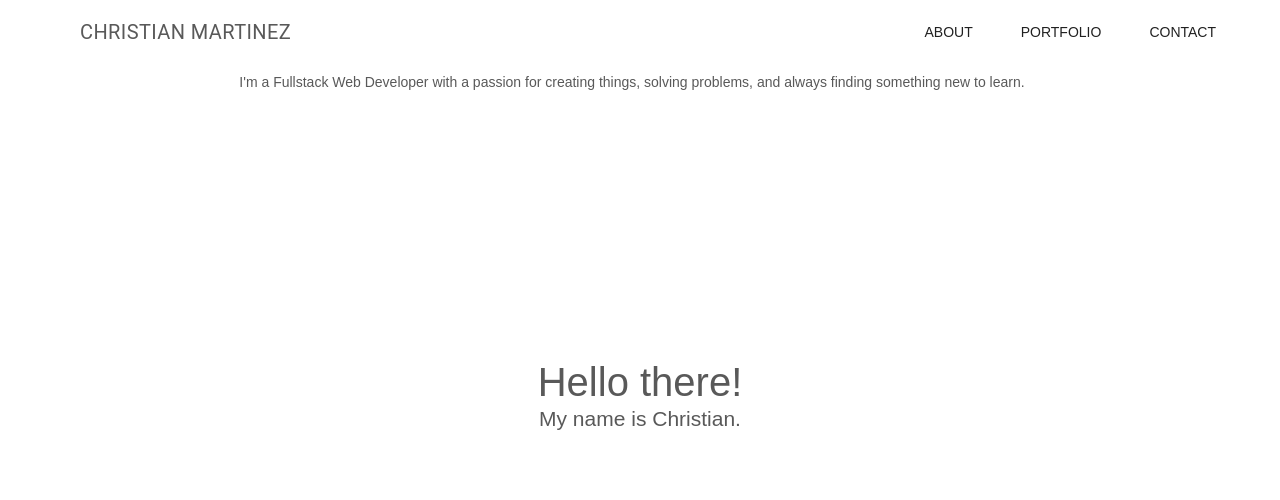
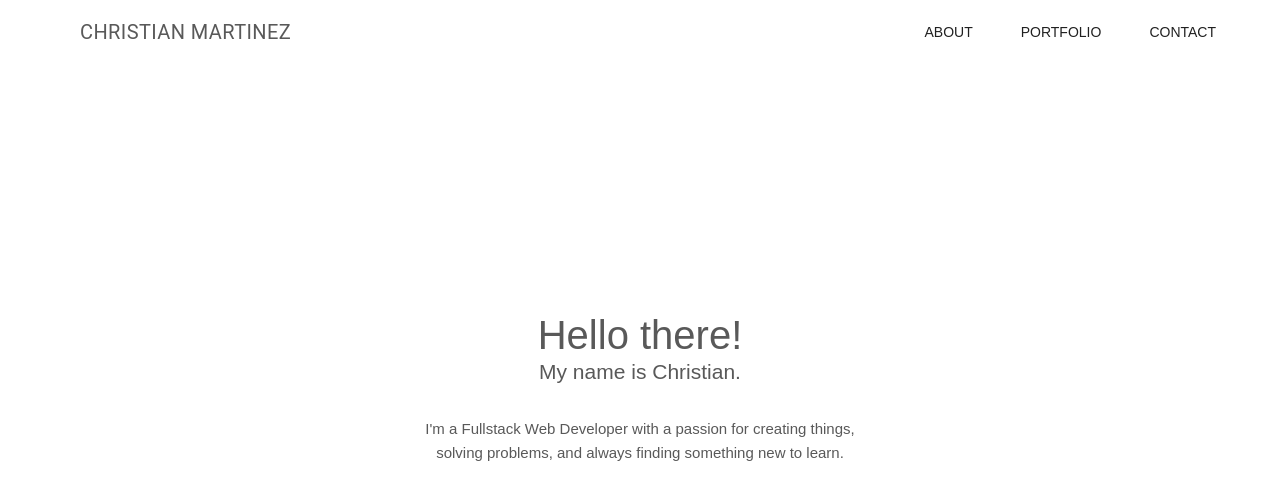
Before and after one commit to christiangmartinez/xtianmartinez.com, a React (Create React App) app: page /about in a window 1280 px wide. Shown: the top 500 px of the page. Built offline with nearby package versions, Linux system fonts and the light colour scheme.

Commit message:
finish line spacing on about page

```diff
--- a/src/containers/About.js
+++ b/src/containers/About.js
@@ -1,15 +1,17 @@
 import React from 'react'
 
 const About = () => (
-  <div className="mdl-grid">
-    <div className="greeting mdl-cell--12-col">
-      Hello there!<br/>
-      <span className="intro">My name is Christian.</span>
-    </div>
-    <div className="mdl-cell--12-col about-text">
-      I'm a Fullstack Web Developer with a passion for creating things, solving problems, and always finding something new to learn.
-    </div>
+<div className="mdl-grid">
+  <div className="greeting mdl-cell--12-col">
+    Hello there!<br/>
+    <span className="intro">My name is Christian.</span>
+    <br/>
+    <br/>
+    <p className="about-text">
+      I'm a Fullstack Web Developer with a passion for creating things,<br/>solving problems, and always finding something new to learn.
+    </p>
   </div>
+</div>
 )
 
 export default About
--- a/src/index.css
+++ b/src/index.css
@@ -47,7 +47,8 @@ body {
   text-align: center;
 }
 
-.about-text {
+p.about-text {
+  font-size: 15px;
   color: rgb(89, 89, 89);
   text-align: center;
 }
```
